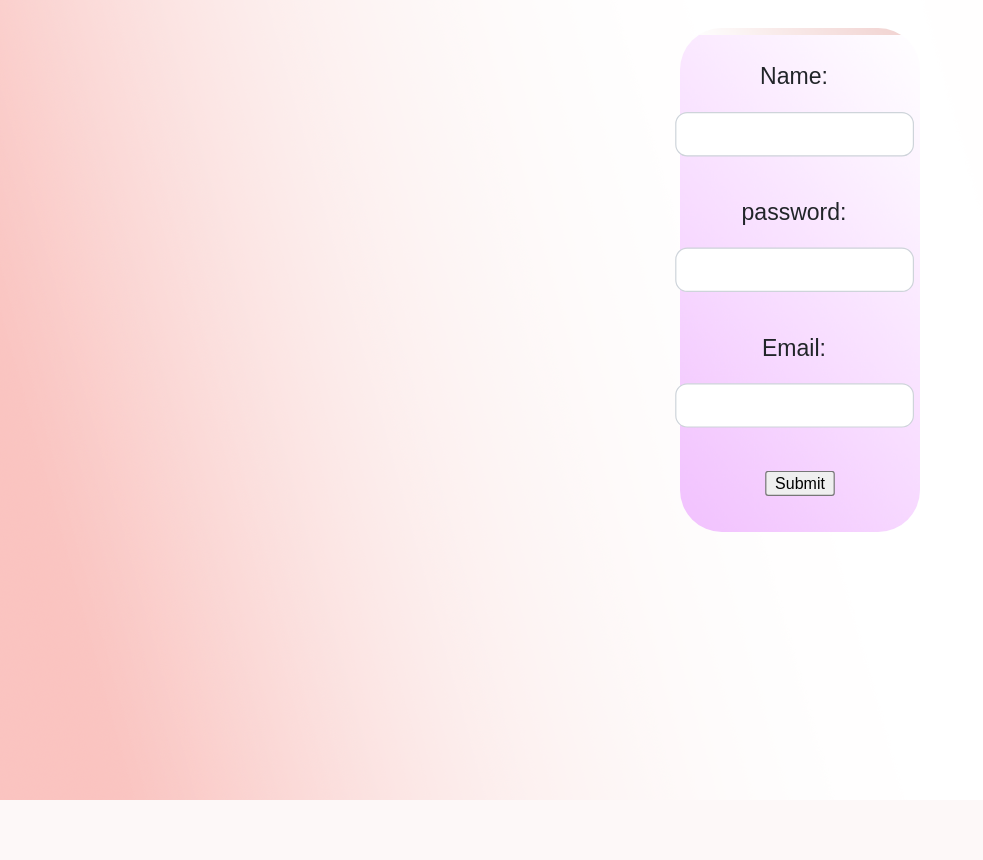
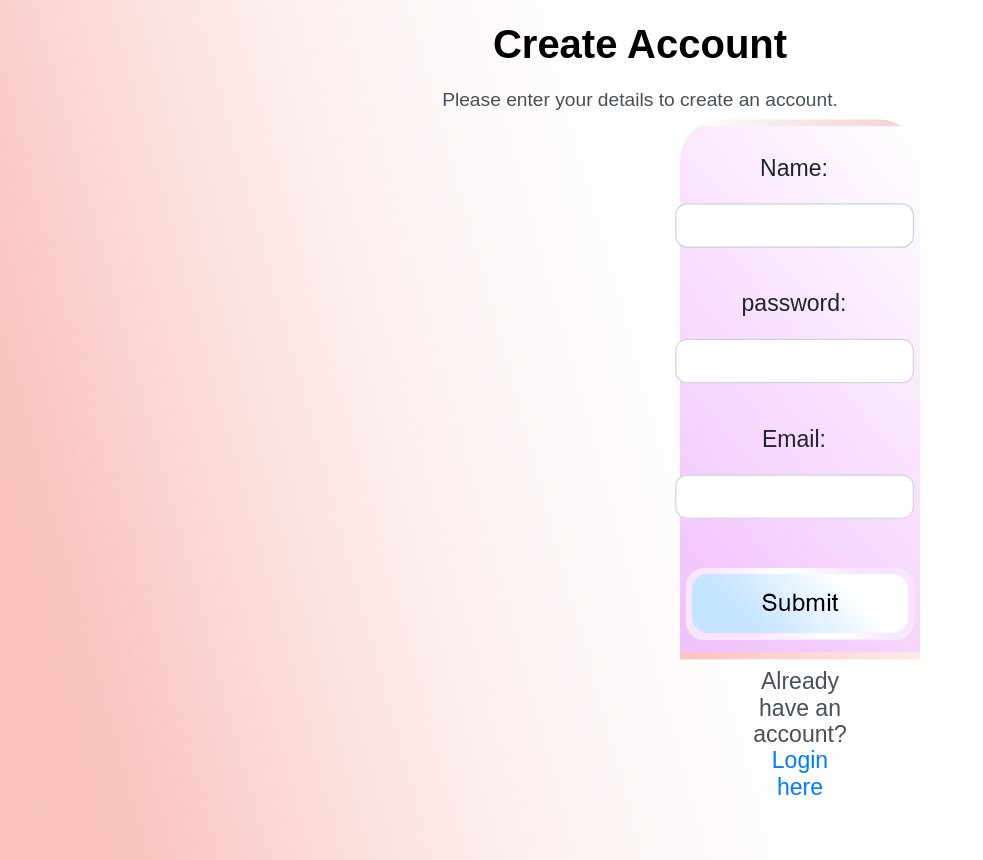
Before and after one commit to boyracer3598/203-assignment-2, a Flask app: template prototype 1/templates/login.html in a window 1280 px wide. Shown: the whole page, without its empty margins (0-983 px from the left). Before the commit the page ends 800 px from the top, so only its background shows below. Run offline with Flask 3, Linux system fonts and the light colour scheme; the template is opened without the code that fills it, so the values that code supplies are empty.

Commit message:
half finished login

```diff
--- a/prototype 1/main.py
+++ b/prototype 1/main.py
@@ -1,9 +1,21 @@
 from flask import Flask, render_template, request, url_for, redirect, flash
 from time import sleep
+import sqlite3
 
 #create a Flask application
+user1info = {
+    "name": "Yoshi",
+    "email": "richard@gillingham.co.nz",
+    "password": "12345678"
+}
+
 app = Flask(__name__)
 app.secret_key = "yoshi"
+
+def get_db_connection():
+    conn = sqlite3.connect('accounts.db')
+    conn.row_factory = sqlite3.Row
+    return conn
 
 @app.route("/", methods=["GET", "POST"])
 def index():
@@ -27,6 +39,15 @@
             return render_template("index.html", message=message)
         # Process the data (e.g., save to a database, print to console)
         print(f"Name: {name}, password: {password}, email: {email}")
+        #if the info entered mtchs the user1info dictionary
+        if name == user1info['name'] and email == user1info['email'] and password == user1info['password']:
+            message = "Welcome back, Yoshi!"
+        else:
+            message = "Invalid credentials. Please try again."
+            flash(message)
+            #sleep(2)
+            return render_template("index.html", message=message)
+
         #redirect to another page
         return redirect(url_for('greet', name=name))
 
@@ -38,6 +59,39 @@
 def greet(name):
     return render_template('greet.html', user_name=name)
 
+@app.route("/login", methods=["GET", "POST"])
+def login():
+    if request.method == "POST":
+        name = request.form['name']
+        while True:
+            email = request.form['email']
+            if '@' in email and '.' in email:
+                break
+            else:
+                message = "Invalid email format. Please try again."
+                flash(message)
+                #sleep(2)
+                return render_template("login.html", message=message)
+
+        password = request.form['password']
+        if len(password) < 8:
+            message = "Password must be at least 8 characters long."
+            flash(message)
+            #sleep(2)
+            return render_template("login.html", message=message)
+        # Process the data and save to database accounts.db
+        conn = get_db_connection()
+        cursor = conn.cursor()
+        cursor.execute("SELECT * FROM accounts WHERE name = ? AND email = ? AND password = ?", (name, email, password))
+        user = cursor.fetchone()
+        conn.close()
+
+
+
+
+    return render_template("login.html", message="")
+
+
 #run the application
 if __name__ == '__main__':
     app.run(debug=True)
--- a/prototype 1/templates/index.html
+++ b/prototype 1/templates/index.html
@@ -29,6 +29,8 @@
             <label for="email">Email:</label><br>
             <input type="text" id="email" name="email"></label><br><br>
             <button id="submit_button" type="submit"></button>
+
+            <p>Don't have an account? <a href="{{ url_for('login') }}">Register here</a></p>
         </form>
     </body>
 </html>
--- a/prototype 1/templates/login.html
+++ b/prototype 1/templates/login.html
@@ -1,7 +1,7 @@
 <!DOCTYPE html>
 <html>
     <head>
-        <title>Login</title>
+        <title>Create Account</title>
         <meta charset="UTF-8">
         <meta name="viewport" content="width=device-width, initial-scale=1.0">
         <title>My Flask App</title>
@@ -18,6 +18,9 @@
             {% endif %}
         {% endwith %}
 
+        <h1>Create Account</h1>
+        <p>Please enter your details to create an account.</p>
+
         <form method="POST">
             <label for="name">Name:</label><br>
             <input type="text" id="name" name="name"><br><br>
@@ -25,7 +28,9 @@
             <input type="password" id="password" name="password"><br><br>
             <label for="email">Email:</label><br>
             <input type="text" id="email" name="email"></label><br><br>
-            <button type="submit">Submit</button>
+            <button id="submit_button" type="submit"></button>
+
+            <p>Already have an account? <a href="{{ url_for('index') }}">Login here</a></p>
         </form>
     </body>
 </html>
```
Also changed, not shown: prototype 1/createdb.py (added, +30 -0 lines), prototype 1/accounts.db (added).
